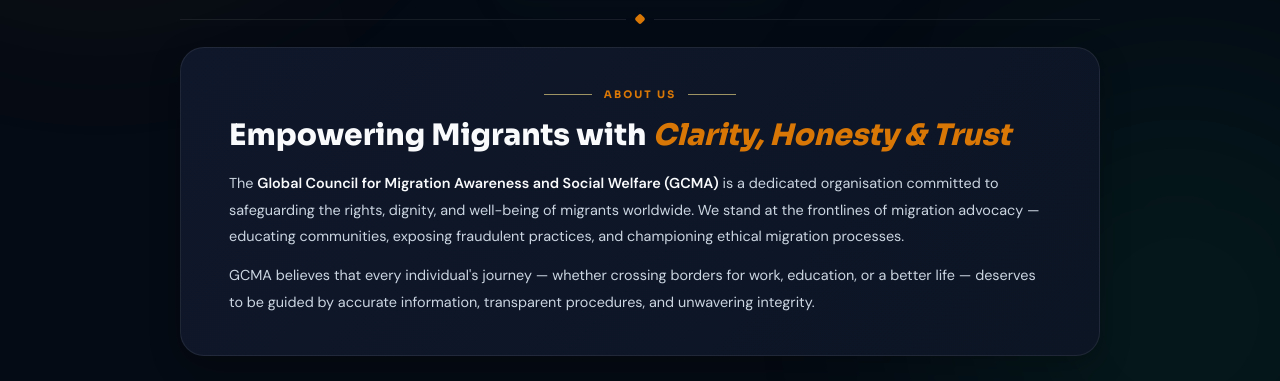
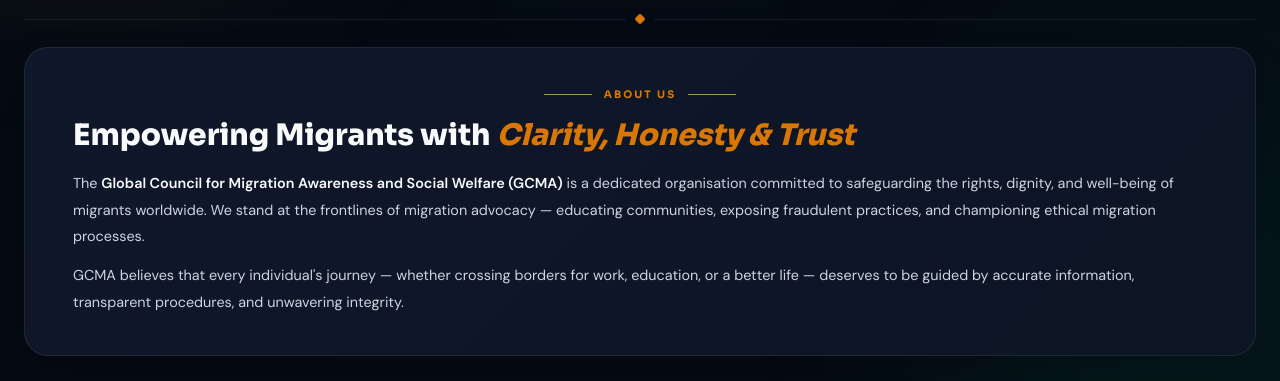
Before and after one commit to roshil-6/nclex, a website: page platform.html in a window 1280 px wide. Shown: the part 383-764 px from the top of the page. Drawn offline with Linux system fonts and the light colour scheme; sample sign-in values are in the browser's storage; a web font is replaced by a local one.

Commit message:
design: expand platform main container width to utilize screen estate and eliminate white margins

```diff
--- a/css/platform.css
+++ b/css/platform.css
@@ -150,8 +150,8 @@ button { cursor: pointer; font-family: var(--font-body); }
 ═══════════════════════════════════════════ */
 .platform-main {
   margin-top: 64px;
-  padding: 36px 20px 72px;
-  max-width: 960px;
+  padding: 36px 24px 72px;
+  max-width: 1400px;
   margin-left: auto; margin-right: auto;
 }
 
```
